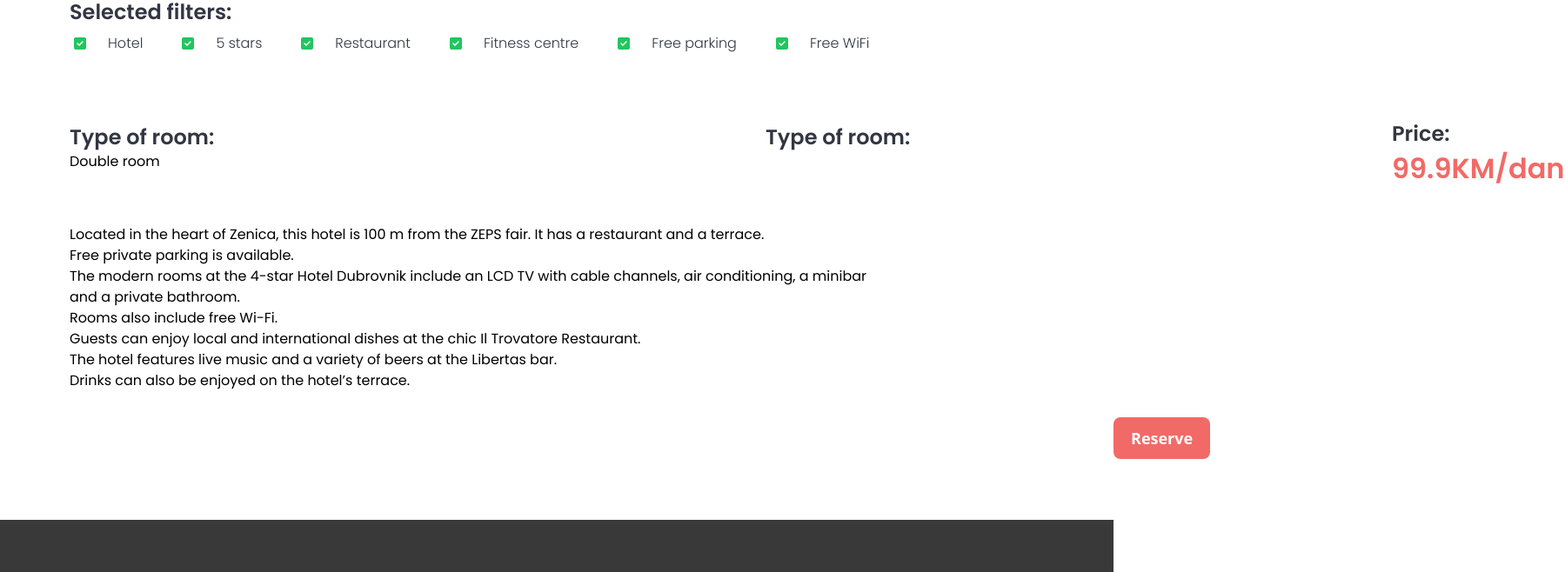
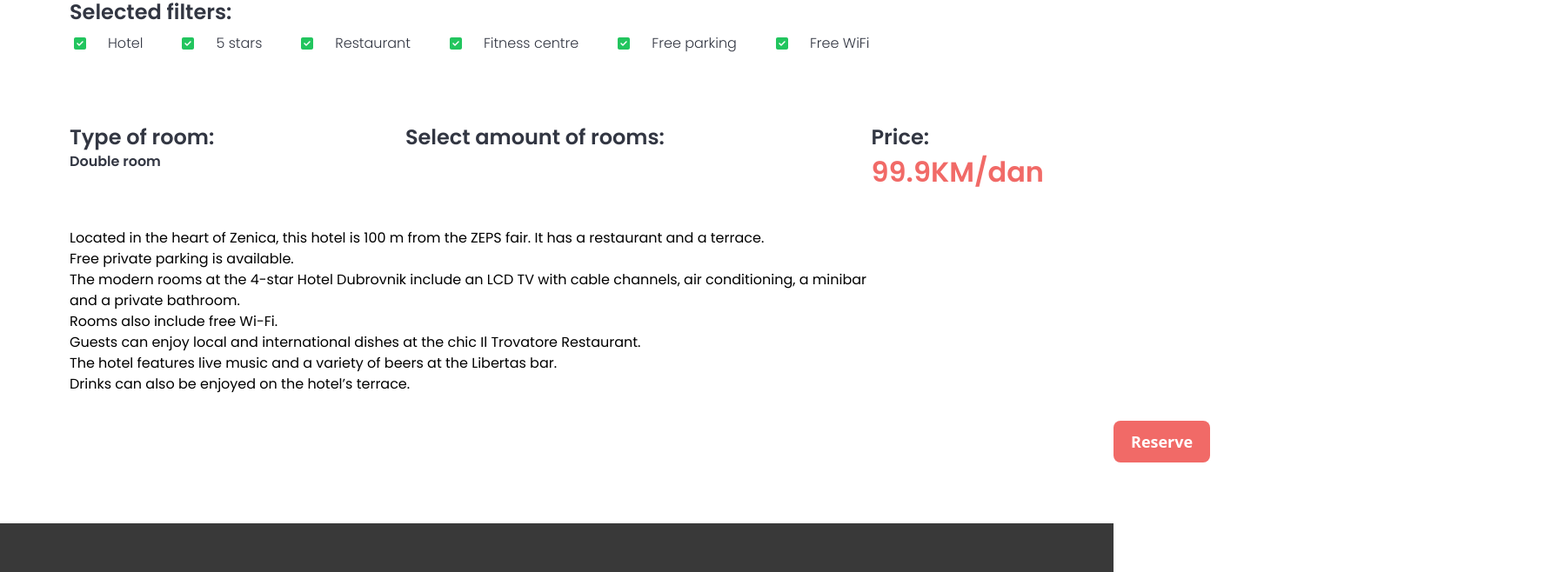
Before and after one commit to SakicHarun/booking_app, a Next.js app: page /selectedaccomodation in a window 1280 px wide. Shown: the part 1120-1778 px from the top of the page at 87% size, 1799 px wide, since content can reach past the window. Built offline with nearby package versions, Linux system fonts and the light colour scheme.

Commit message:
Azurian selectedaccomodations

```diff
--- a/app/components/SelectedAccomoadation.tsx
+++ b/app/components/SelectedAccomoadation.tsx
@@ -90,18 +90,18 @@ const SelectedAccomoadation = () => {
             </div>
 
         </div>
-        <div className='mt-20 w-full h-full items-center justify-between'>
+        <div className='mt-20 flex-row flex w-full justify-between'>
 
         <div className=''>
         <h4 className='font-semibold text-2xl text-[#323642]'>Type of room:</h4>
-        <p className=''>Double room</p>
+        <p className='font-semibold text-base text-[#323642]'>Double room</p>
         </div>
         <div className=''>
-        <h4  className='font-semibold text-2xl text-[#323642] whitespace-nowrap ml-200 -mt-14'>Type of room:</h4>
-
+        <h4  className='font-semibold text-2xl text-[#323642] whitespace-nowrap  '>Select amount of rooms:</h4>
+         <input type="number" name="" id="amountofrooms" />
         </div>
-        <div className='ml-380'>
-        <h4 className='font-semibold text-2xl -mt-9 text-[#323642] whitespace-nowrap'>Price:</h4>
+        <div className=''>
+        <h4 className='font-semibold text-2xl  text-[#323642] whitespace-nowrap'>Price:</h4>
         <p className='text-[#f16a67] text-32px font-semibold '>99.9KM/dan</p>
         </div>
         </div>
```
